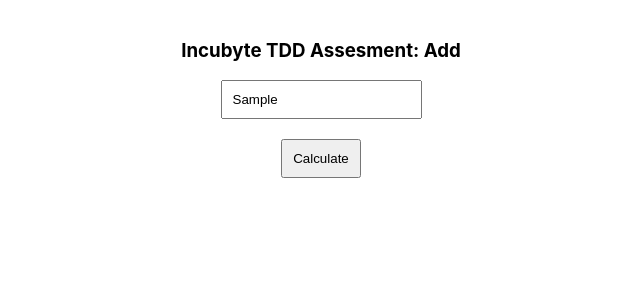
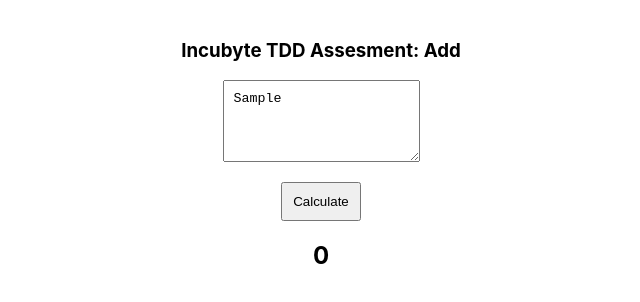
Before and after one commit to chaitanya226688/incubyte, a React (Create React App) app: page / in a window 1280 px wide. Both pictures are taken after typing "Sample" into the empty fields and a click on the button "Calculate". Shown: the top 302 px of the page, without its empty margins (319-959 px from the left). Built offline with nearby package versions, Linux system fonts and the light colour scheme.

Commit message:
React Fixes

```diff
--- a/src/App.js
+++ b/src/App.js
@@ -1,16 +1,25 @@
 import logo from './logo.svg';
 import './App.css';
 import { useState } from 'react';
+import Add from './Add';
 
 function App() {
-  const [sumData, setSumData] = useState(0)
+  const [sumData, setSumData] = useState(-1)
+  const [errorData, setErrorData] = useState(null)
   const [textData, setTextData] = useState('')
 
   const setAddData = () => {
-    setSumData(0)
+    try {
+      const addString = Add(textData)
+      setSumData(addString)
+    } catch (e) {
+      setErrorData(e.message)
+    }
   }
 
   const onChangeText = (e) => {
+    setSumData(-1)
+    setErrorData(null)
     setTextData(e.target.value)
   }
 
@@ -18,8 +27,20 @@
     <div className="App">
       <div style={{ padding: 20, display: 'flex', alignItems: 'center', flexDirection: 'column' }} >
         <h3>Incubyte TDD Assesment: Add</h3>
-        <input type='text' value={textData} onChange={onChangeText} placeholder='Enter the string for addition' style={{ padding: 10 }} />
+        <textarea
+          type="text"
+          placeholder="Enter the string for addition"
+          rows={4}
+          value={textData}
+          onChange={onChangeText}
+          style={{ padding: 10 }}
+        >
+          {textData}
+        </textarea>
         <button onClick={setAddData} style={{ display: 'block', padding: 10, marginTop: 20 }} >Calculate</button>
+
+        {sumData >= 0 && <h2>{sumData}</h2>}
+        {errorData != null && <h2 style={{ color: 'red' }} >{errorData}</h2>}
       </div>
     </div>
   );
```
